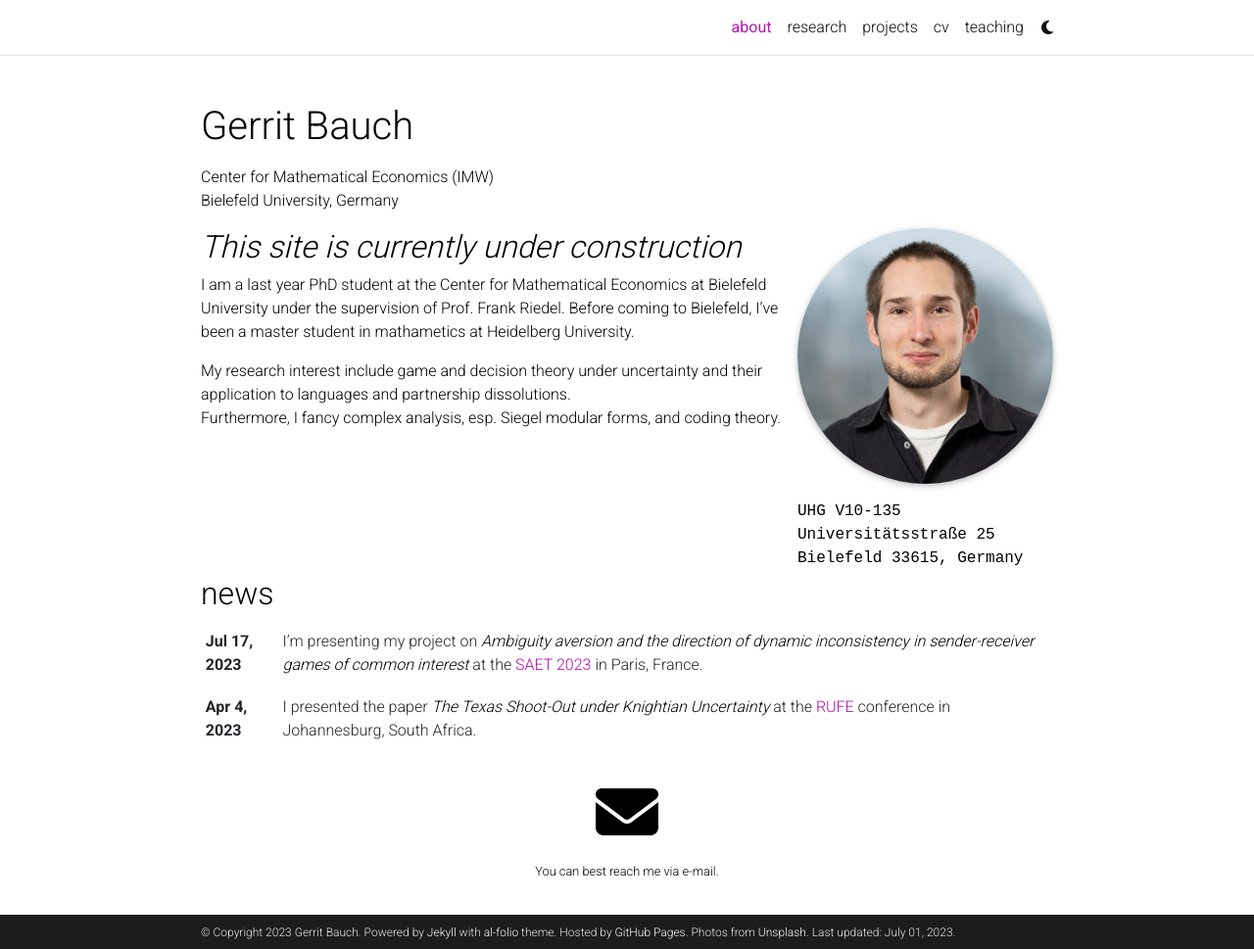
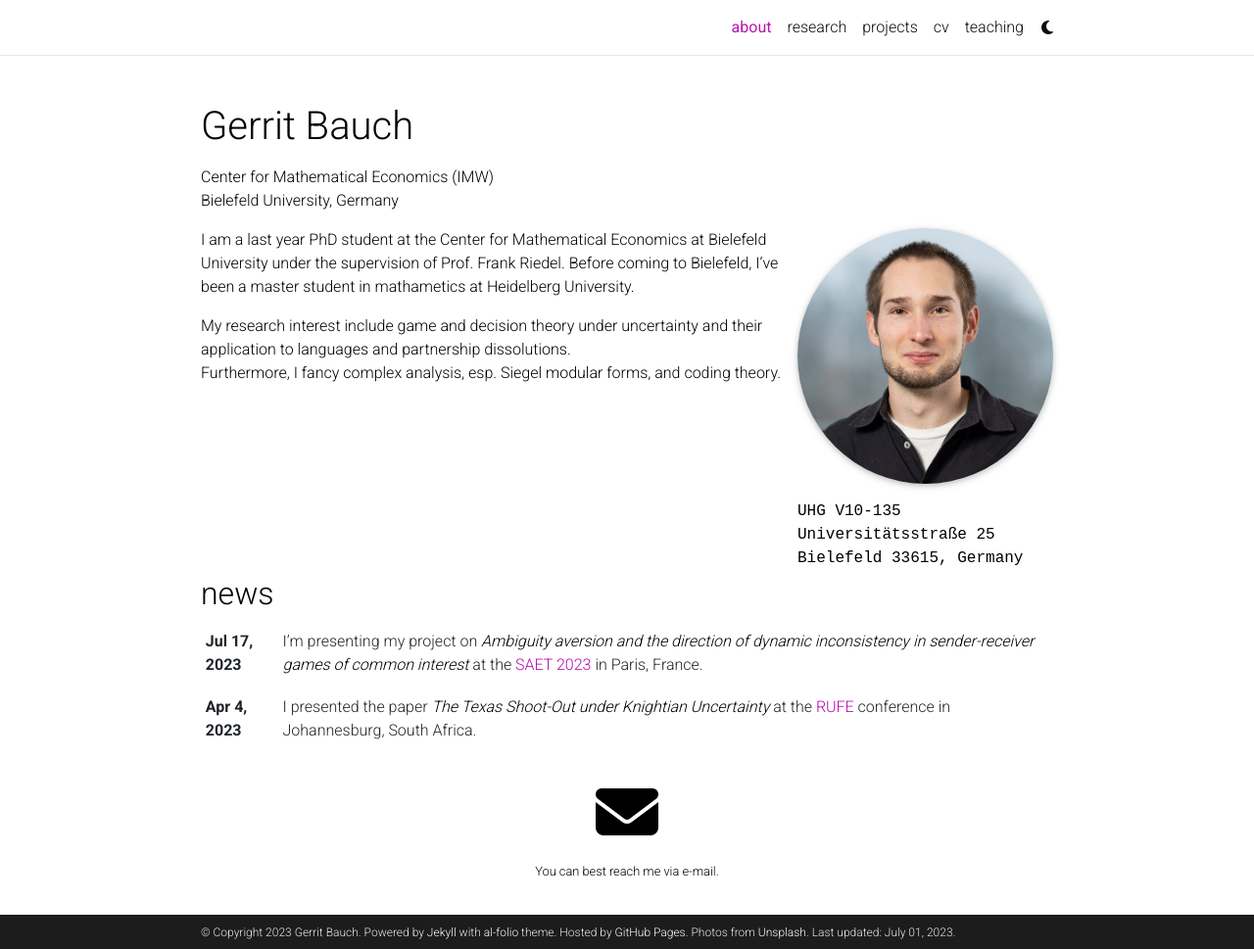
Before and after one commit to gbauch/gbauch.github.io, a Jekyll site: the page built from _pages/about.md, in a window 1280 px wide and 969 px high. Shown: the whole window at 98% size. Built offline with Jekyll 4.4.1, drawn with Linux system fonts in a browser that asks for light colours; full-size pictures stand in for the smaller copies a plugin makes; comment, search, counter and statistics services are not loaded; a style sheet for code colours, icons or effects is not loaded.

Commit message:
Update about.md

```diff
--- a/_pages/about.md
+++ b/_pages/about.md
@@ -19,7 +19,6 @@ selected_papers: false # includes a list of papers marked as "selected={true}"
 social: true  # includes social icons at the bottom of the page
 ---
 
-## *This site is currently under construction*
 
 I am a last year PhD student at the Center for Mathematical Economics at Bielefeld University under the supervision of Prof. Frank Riedel. Before coming to Bielefeld, I've been a master student in mathametics at Heidelberg University.
 
```
